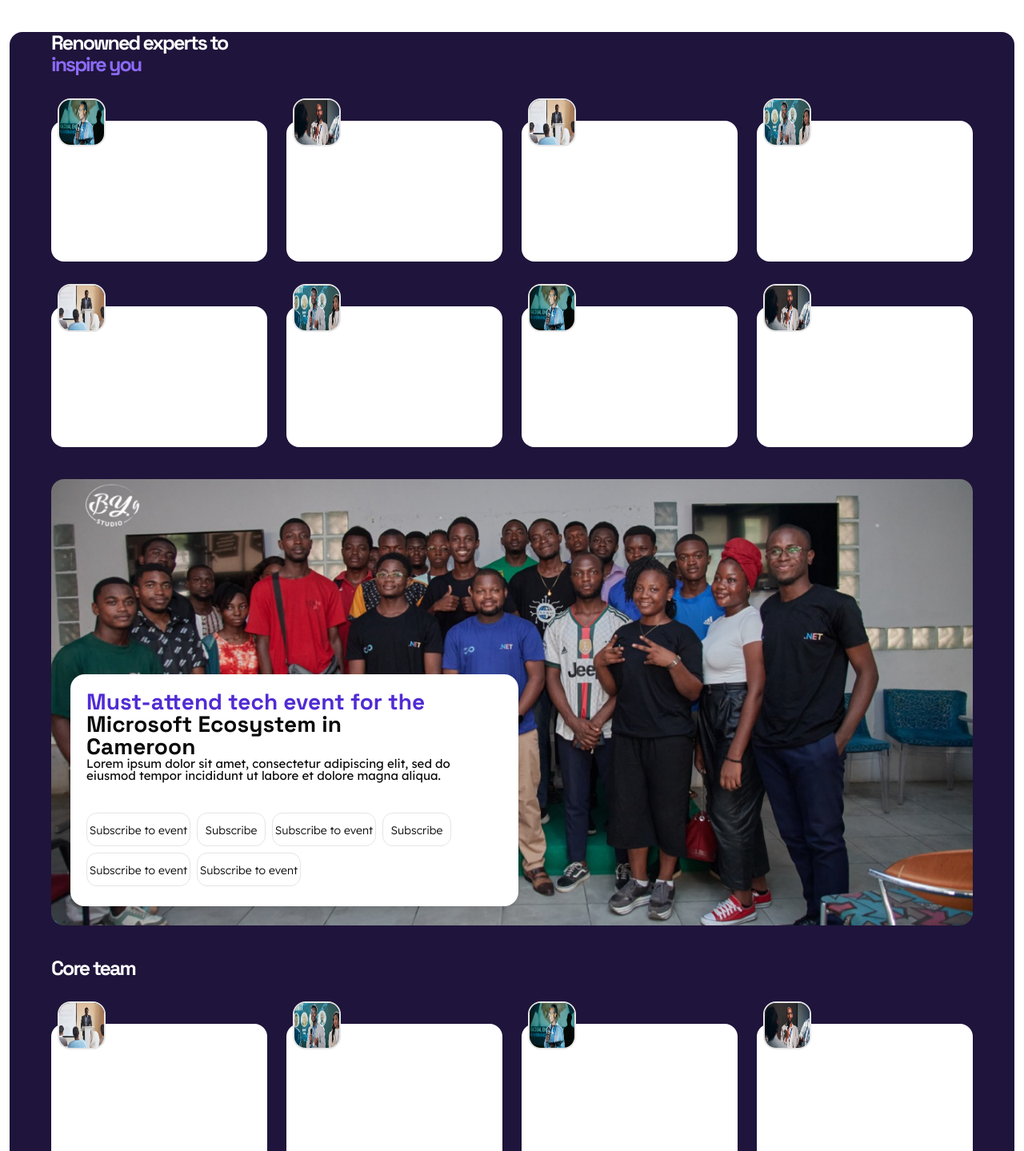
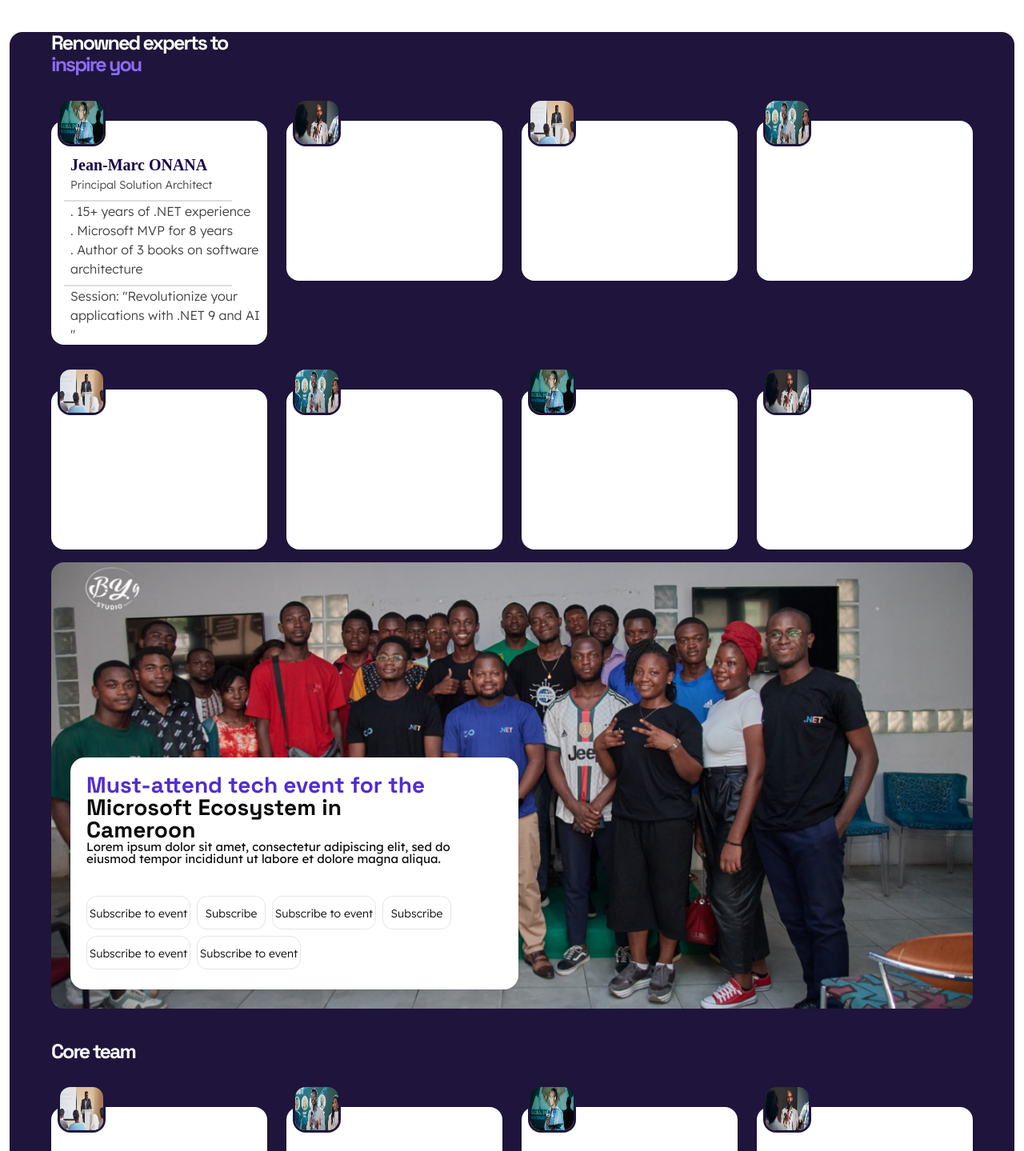
Before and after one commit to Debeing/Dotnet, a Next.js app: page / in a window 1280 px wide. Shown: the part 1845-3284 px from the top of the page at 80% size. Built offline with nearby package versions, Linux system fonts and the light colour scheme.

Commit message:
ajout de dernier composant

```diff
--- a/src/app/components/Expert.tsx
+++ b/src/app/components/Expert.tsx
@@ -10,22 +10,31 @@
         </div>
         <div className="max-w-6xl mx-auto ">
           <div className="max-w-6xl mx-auto mt-4  grid grid-cols-4 gap-6">
-            <div className=" h-54 bg-[#1F143B] relative">
-              <div className=" h-44 rounded-2xl mt-10 bg-[#FFFFFF] relative">
+            <div className=" h-80 bg-[#1F143B] relative">
+              <div className=" h-70 rounded-2xl mt-10 bg-[#FFFFFF] relative">
                 <Image
-                  className="absolute -top-7 left-2 border-2 h-15 w-15 rounded-2xl"
+                  className="absolute -top-7 left-2 border-3 border-[#1F143B] h-15 w-15 rounded-2xl"
                   src="/expert1.png"
                   alt="Hero Image"
                   width={100}
                   height={100}
                 />
               </div>
-              {/* <h1 className="absolute top-20 ml-2 text-['Space_Grotesk'] font-bold">Jean-Marc ONANA</h1> */}
+              <div className="w-[252px] h-[225px] absolute top-20 left-4 right-4 ">
+                <h1 className=" top-20 ml-2 font-['Space_Grotestk'] text-[20px] text-[#190649] font-bold">Jean-Marc ONANA</h1>
+                <p className="ml-2 font-['Lexend']  text-[#404040] font-light text-[14px]">Principal Solution Architect</p>
+                <div className="w-[210px] mt-2 border border-[#DDDDDD]"></div>
+                <p className="ml-2 font-['Lexend']  text-[#404040] font-light text-[16px]">. 15+ years of .NET experience</p>
+                <p className="ml-2 font-['Lexend']  text-[#404040] font-light text-[16px]">. Microsoft MVP for 8 years</p>
+                <p className="ml-2 font-['Lexend']  text-[#404040] font-light text-[16px]">. Author of 3 books on software architecture</p>
+                <div className="w-[210px] mt-2 border border-[#DDDDDD]"></div>
+                <p className="ml-2 font-['Lexend']  text-[#404040] font-light text-[16px]">Session: &quot;Revolutionize your applications with .NET 9 and AI &quot;</p>
+              </div>
             </div>
             <div className="h-54 bg-[#1F143B] relative">
-              <div className=" h-44 rounded-2xl mt-10 bg-[#FFFFFF] relative">
+              <div className=" h-50 rounded-2xl mt-10 bg-[#FFFFFF] relative">
                 <Image
-                  className="absolute -top-7 left-2 border-2 h-15 w-15 rounded-2xl"
+                  className="absolute -top-7 left-2 border-3 border-[#1F143B] h-15 w-15 rounded-2xl"
                   src="/expert2.png"
                   alt="Hero Image"
                   width={100}
@@ -34,9 +43,9 @@
               </div>
             </div>
             <div className="h-54 bg-[#1F143B] relative">
-              <div className="h-44 rounded-2xl mt-10 bg-[#FFFFFF] relative">
+              <div className="h-50 rounded-2xl mt-10 bg-[#FFFFFF] relative">
                 <Image
-                  className="absolute -top-7 left-2 border-2 h-15 w-15 rounded-2xl"
+                  className="absolute -top-7 left-2 border-3 border-[#1F143B] h-15 w-15 rounded-2xl"
                   src="/expert3.png"
                   alt="Hero Image"
                   width={100}
@@ -45,9 +54,9 @@
               </div>
             </div>
             <div className="h-54 bg-[#1F143B] relative">
-              <div className="h-44 rounded-2xl mt-10 bg-[#FFFFFF] relative">
+              <div className="h-50 rounded-2xl mt-10 bg-[#FFFFFF] relative">
                 <Image
-                  className="absolute -top-7 left-2 border-2 h-15 w-15 rounded-2xl"
+                  className="absolute -top-7 left-2 border-3 border-[#1F143B] h-15 w-15 rounded-2xl"
                   src="/expert4.png"
                   alt="Hero Image"
                   width={100}
@@ -58,9 +67,9 @@
           </div>
           <div className="max-w-6xl mx-auto mt-4 grid grid-cols-4 gap-6">
             <div className=" h-54 bg-[#1F143B] relative">
-              <div className=" h-44 rounded-2xl mt-10 bg-[#FFFFFF] relative">
+              <div className=" h-50 rounded-2xl mt-10 bg-[#FFFFFF] relative">
                 <Image
-                  className="absolute -top-7 left-2 border-2 h-15 w-15 rounded-2xl"
+                  className="absolute -top-7 left-2 border-3 border-[#1F143B] h-15 w-15 rounded-2xl"
                   src="/expert5.png"
                   alt="Hero Image"
                   width={100}
@@ -69,9 +78,9 @@
               </div>
             </div>
             <div className=" h-54 bg-[#1F143B] relative">
-              <div className=" h-44 rounded-2xl mt-10 bg-[#FFFFFF] relative">
+              <div className=" h-50 rounded-2xl mt-10 bg-[#FFFFFF] relative">
                 <Image
-                  className="absolute -top-7 left-2 border-2 h-15 w-15 rounded-2xl"
+                  className="absolute -top-7 left-2 border-3 border-[#1F143B] h-15 w-15 rounded-2xl"
                   src="/expert6.png"
                   alt="Hero Image"
                   width={100}
@@ -80,9 +89,9 @@
               </div>
             </div>
             <div className=" h-54 bg-[#1F143B] relative">
-              <div className=" h-44 rounded-2xl mt-10 bg-[#FFFFFF] relative">
+              <div className=" h-50 rounded-2xl mt-10 bg-[#FFFFFF] relative">
                 <Image
-                  className="absolute -top-7 left-2 border-2 h-15 w-15 rounded-2xl"
+                  className="absolute -top-7 left-2 border-3 border-[#1F143B] h-15 w-15 rounded-2xl"
                   src="/expert7.png"
                   alt="Hero Image"
                   width={100}
@@ -91,9 +100,9 @@
               </div>
             </div>
             <div className=" h-54 bg-[#1F143B] relative">
-              <div className=" h-44 rounded-2xl mt-10 bg-[#FFFFFF] relative">
+              <div className=" h-50 rounded-2xl mt-10 bg-[#FFFFFF] relative">
                 <Image
-                  className="absolute -top-7 left-2 border-2 h-15 w-15 rounded-2xl"
+                  className="absolute -top-7 left-2 border-3 border-[#1F143B] h-15 w-15 rounded-2xl"
                   src="/expert8.png"
                   alt="Hero Image"
                   width={100}
@@ -161,9 +170,9 @@
         </div>
          <div className="max-w-6xl mx-auto mt-4 grid grid-cols-4 gap-6">
             <div className=" h-54 bg-[#1F143B] relative">
-              <div className=" h-44 rounded-2xl mt-10 bg-[#FFFFFF] relative">
+              <div className=" h-50 rounded-2xl mt-10 bg-[#FFFFFF] relative">
                 <Image
-                  className="absolute -top-7 left-2 border-2 h-15 w-15 rounded-2xl"
+                  className="absolute -top-7 left-2 border-3 border-[#1F143B] h-15 w-15 rounded-2xl"
                   src="/expert5.png"
                   alt="Hero Image"
                   width={100}
@@ -172,9 +181,9 @@
               </div>
             </div>
             <div className=" h-54 bg-[#1F143B] relative">
-              <div className="h-44 rounded-2xl mt-10 bg-[#FFFFFF] relative">
+              <div className="h-50 rounded-2xl mt-10 bg-[#FFFFFF] relative">
                 <Image
-                  className="absolute -top-7 left-2 border-2 h-15 w-15 rounded-2xl"
+                  className="absolute -top-7 left-2 border-3 border-[#1F143B] h-15 w-15 rounded-2xl"
                   src="/expert6.png"
                   alt="Hero Image"
                   width={100}
@@ -183,9 +192,9 @@
               </div>
             </div>
             <div className=" h-54 bg-[#1F143B] relative">
-              <div className=" h-44 rounded-2xl mt-10 bg-[#FFFFFF] relative">
+              <div className=" h-50 rounded-2xl mt-10 bg-[#FFFFFF] relative">
                 <Image
-                  className="absolute -top-7 left-2 border-2 h-15 w-15 rounded-2xl"
+                  className="absolute -top-7 left-2 border-3 border-[#1F143B] h-15 w-15 rounded-2xl"
                   src="/expert7.png"
                   alt="Hero Image"
                   width={100}
@@ -194,9 +203,9 @@
               </div>
             </div>
             <div className=" h-54 bg-[#1F143B] relative">
-              <div className=" h-44 rounded-2xl mt-10 bg-[#FFFFFF] relative">
+              <div className=" h-50 rounded-2xl mt-10 bg-[#FFFFFF] relative">
                 <Image
-                  className="absolute -top-7 left-2 border-2 h-15 w-15 rounded-2xl"
+                  className="absolute -top-7 left-2 border-3 border-[#1F143B] h-15 w-15 rounded-2xl"
                   src="/expert8.png"
                   alt="Hero Image"
                   width={100}
```
